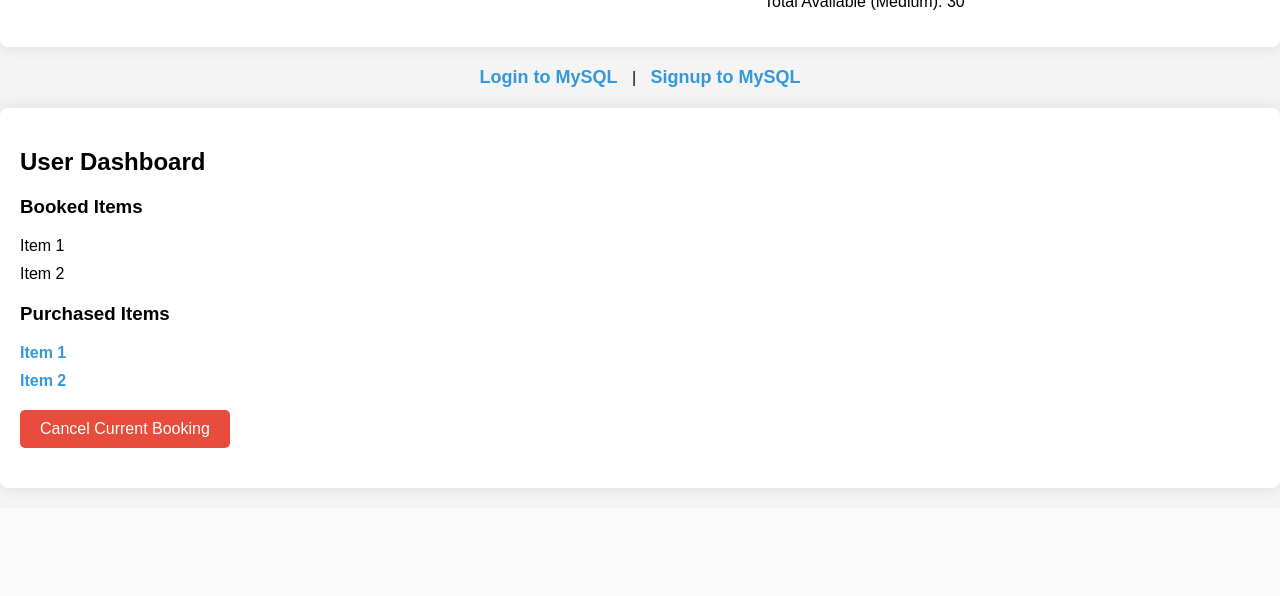
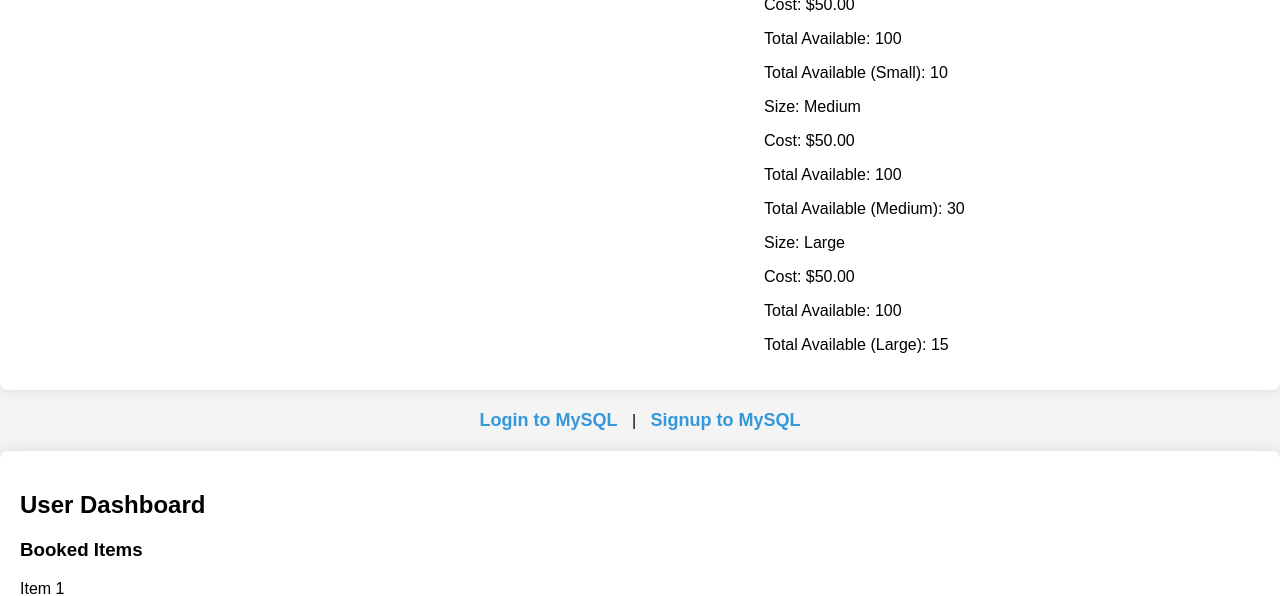
Before and after one commit to udaydaroch/Ecom-Website, a PHP site: page /interface.php in a window 1280 px wide. Shown: the part 696-1292 px from the top of the page. Before the commit the page ends 1204 px from the top, so only its background shows below. Run offline with PHP 8.4, Linux system fonts and the light colour scheme.

Commit message:
Update interface.php

```diff
--- a/interface.php
+++ b/interface.php
@@ -151,10 +151,25 @@
             <div class="product-info">
                 <!-- Name, size, cost, total number, and total number at a specific size -->
                 <h3>Product Name</h3>
-                <p>Size: Medium</p>
-                <p>Cost: $50.00</p>
-                <p>Total Available: 100</p>
-                <p>Total Available (Medium): 30</p>
+                <!-- Button to prompt the customer for their size -->
+                <button onclick="askForSize()">Select Your Size</button>
+
+                <!-- Placeholder for displaying selected size -->
+                <p id="selectedSize">Selected Size: Not chosen</p>
+            <p>Size: Small</p>
+            <p>Cost: $50.00</p>
+            <p>Total Available: 100</p>
+            <p>Total Available (Small): 10</p> <!-- Section for small size -->
+
+            <p>Size: Medium</p>
+            <p>Cost: $50.00</p>
+            <p>Total Available: 100</p>
+            <p>Total Available (Medium): 30</p> <!-- Section for medium size -->
+
+            <p>Size: Large</p>
+            <p>Cost: $50.00</p>
+            <p>Total Available: 100</p>
+            <p>Total Available (Large): 15</p> <!-- Section for large size -->
             </div>
         </div>
     </div>
@@ -198,6 +213,17 @@
         function cancelBooking() {
             alert("Booking canceled!");
         }
+
+        // Function to prompt the customer for their size
+        function askForSize() {
+            // You can implement a modal, form, or other UI to gather the size from the customer
+            // For simplicity, this example uses a prompt dialog
+            var size = prompt("Please enter your size (Small, Medium, Large):");
+
+            // Display the selected size
+            var selectedSizeElement = document.getElementById("selectedSize");
+            selectedSizeElement.textContent = "Selected Size: " + size;
+        }
     </script>
 </body>
 
```
